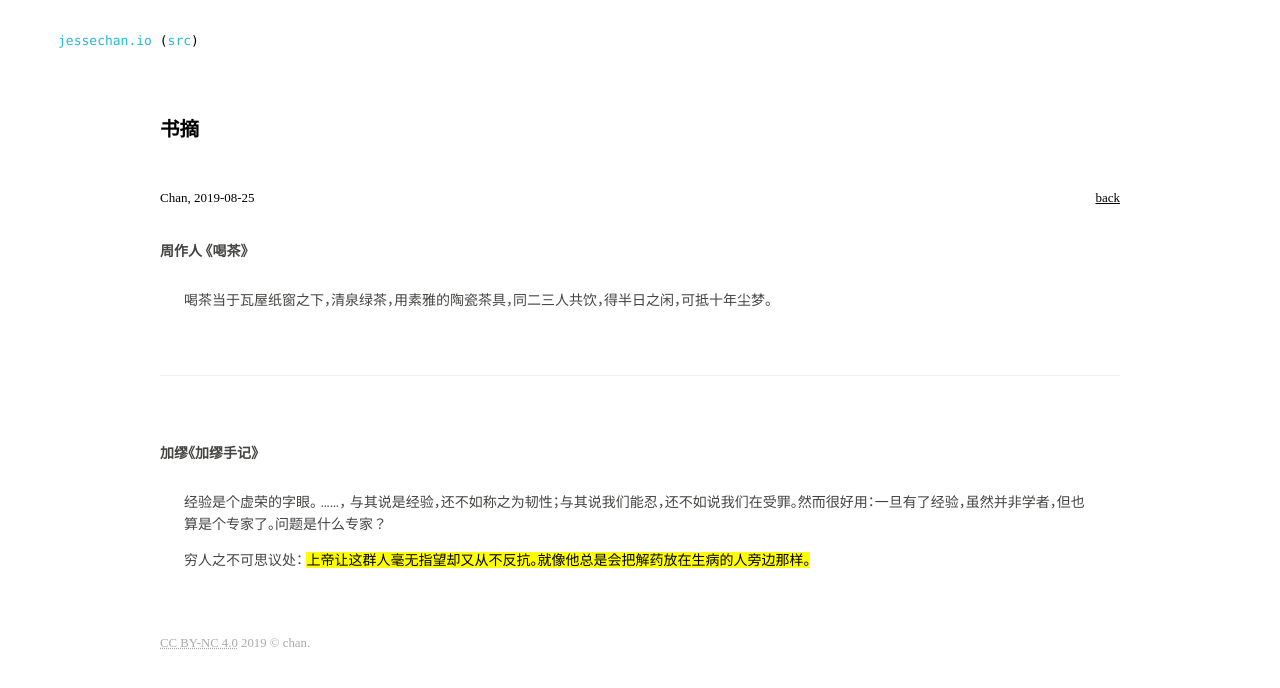
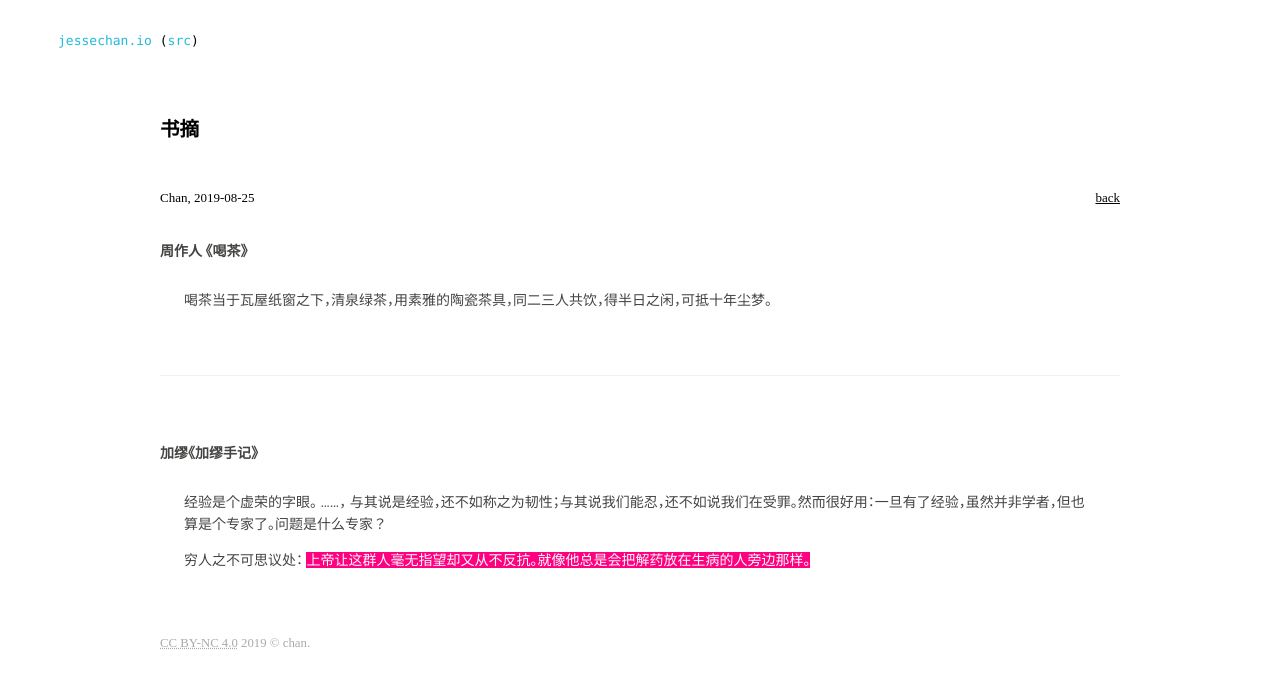
Before and after one commit to JesseEisen/chan, a Jekyll site: the page built from _posts/2019-08-25-book-pargraph.md, in a window 1280 px wide. Shown: the top 688 px of the page. Built offline with Jekyll 4.4.1, drawn with Linux system fonts in a browser that asks for light colours.

Commit message:
change mark sty;e

```diff
--- a/css/main.css
+++ b/css/main.css
@@ -210,6 +210,11 @@ pre {
     font-size: 100%;
 }
 
+mark {
+    background: #FF0080;
+    color: #FAFAFA;
+}
+
 .pcontents>hr {
     border: 0px;
     height: 1px;
```
